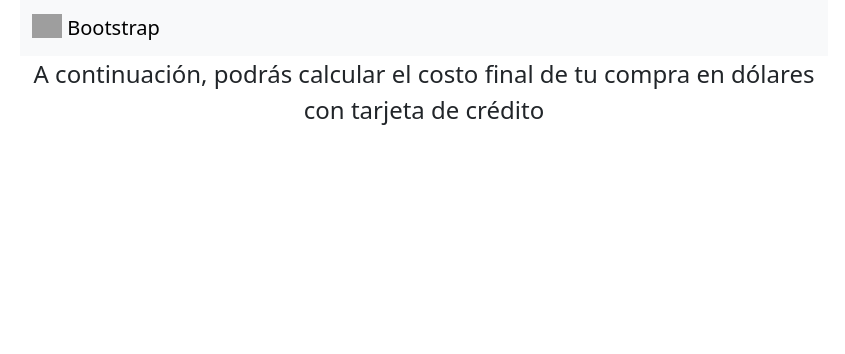
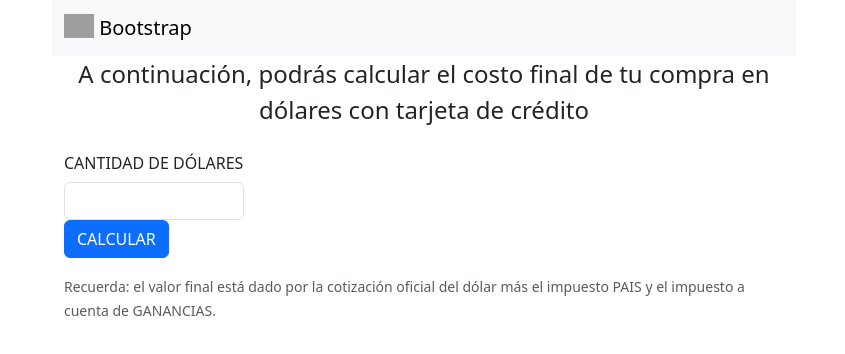
Before and after one commit to supernanox/calculadora-dolar-tarjeta, a plain HTML site: page index.html in a window 1280 px wide. Shown: the whole page, without its empty margins (216-1061 px from the left). Drawn offline with nearby package versions, Linux system fonts and the light colour scheme; grey boxes are pictures that could not be loaded.

Commit message:
Se crea fichero de scripts

```diff
--- a/index.html
+++ b/index.html
@@ -17,15 +17,42 @@
       <nav class="navbar bg-body-tertiary m-0">
         <div class="container-fluid">
           <a class="navbar-brand" href="#">
-            <img src="https://getbootstrap.com/docs/5.3/assets/brand/bootstrap-logo.svg" alt="Logo" width="30" height="24" class="d-inline-block align-text-top">
+            <img src="https://getbootstrap.com/docs/5.3/assets/brand/bootstrap-logo.svg" alt="Logo" width="30"
+              height="24" class="d-inline-block align-text-top">
             Bootstrap
           </a>
         </div>
       </nav>
     </div>
+
     <!--COMIENZO DEL BODY-->
-    <div class="text-center" id="texto-enunciado">
+    <div class="container text-center" id="texto-enunciado">
       <p>A continuación, podrás calcular el costo final de tu compra en dólares con tarjeta de crédito</p>
+    </div>
+
+    <div class="container-fluid justify-content-center" id="contenedor-formulario">
+      <div class="row flex-row">
+
+        <div>
+          <label for="text-cantidad" class="col-form-label">CANTIDAD DE DÓLARES</label>
+        </div>
+
+        <div>
+          <input type="text" id="text-cantidad" class="form-control w-25">
+        </div>
+
+        <div>
+          <button type="submit" class="btn btn-primary mb-3">CALCULAR</button>
+        </div>
+
+        <div>
+          <span id="recordatorio" class="form-text">
+            Recuerda: el valor final está dado por la cotización oficial del dólar más el impuesto PAIS y el impuesto a cuenta de GANANCIAS.
+          </span>
+        </div>
+
+      </div>
+
     </div>
 
   </div>
@@ -33,6 +60,7 @@
   <script src="https://cdn.jsdelivr.net/npm/bootstrap@5.3.2/dist/js/bootstrap.bundle.min.js"
     integrity="sha384-C6RzsynM9kWDrMNeT87bh95OGNyZPhcTNXj1NW7RuBCsyN/o0jlpcV8Qyq46cDfL"
     crossorigin="anonymous"></script>
+    <script src="scripts.js"></script>
 </body>
 
 </html>
--- a/scripts.js
+++ b/scripts.js
@@ -0,0 +1,3 @@
+function dolarTarjeta(){
+    fetch
+}
--- a/styles.css
+++ b/styles.css
@@ -1,12 +1,21 @@
+#contenedor-general{
+    width: 60vw;
+}
+
 #texto-enunciado{
     font-size: 1.5rem;
 }
 
-@media (max-width: 600px) {
+/*@media (max-width: 600px) {
     #contenedor-general {
         width: 100vw;
         margin: 0%;
         padding: 0%;
+    }
+
+    #texto-enunciado{
+        padding: 10px;
+        padding-top: 25px;
     }
 }
 
```
